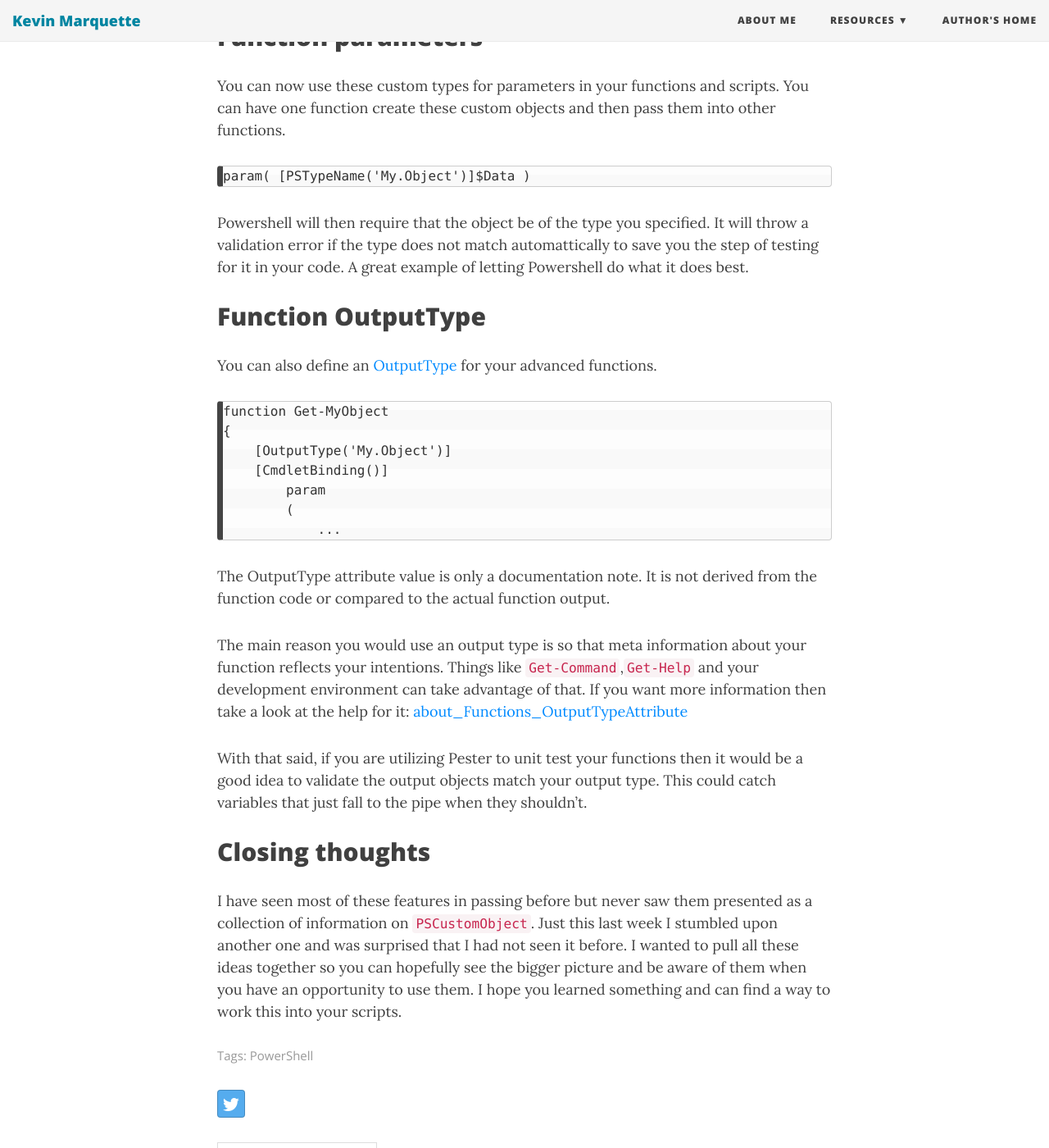
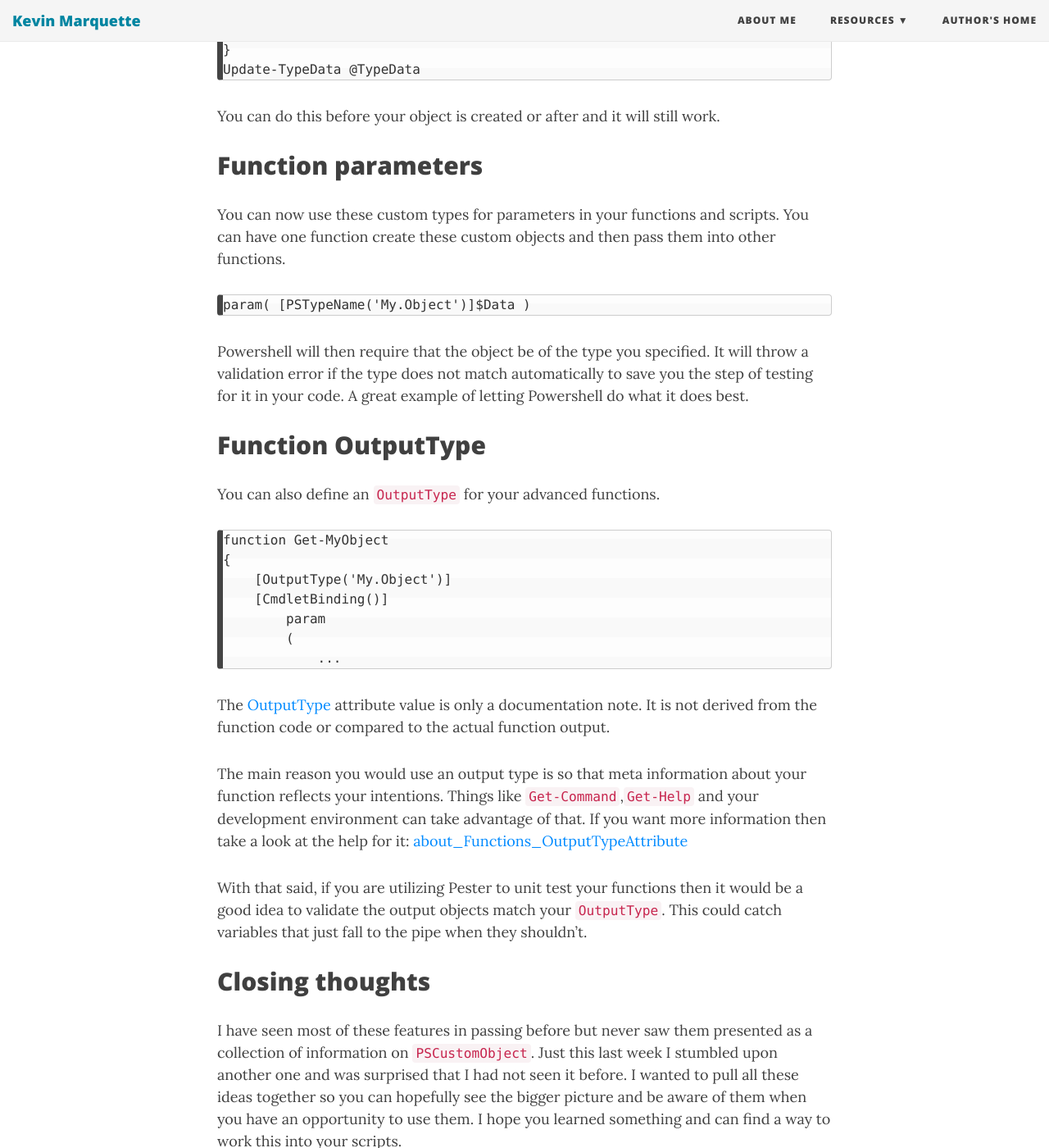
Before and after one commit to KevinMarquette/kevinmarquette.github.io, a Jekyll site: the page built from _posts/2016-10-28-powershell-everything-you-wanted-to-know-about-pscustomobject.md, in a window 1280 px wide and 1400 px high, scrolled down 3211 px. Shown: the whole window at 82% size. Built offline with Jekyll 4.4.1, drawn with Linux system fonts in a browser that asks for light colours; nearby versions of some CDN libraries; some of the changed text lies outside the part shown.

Commit message:
Updated intro and adjusted links

```diff
--- a/_posts/2016-10-28-powershell-everything-you-wanted-to-know-about-pscustomobject.md
+++ b/_posts/2016-10-28-powershell-everything-you-wanted-to-know-about-pscustomobject.md
@@ -94,11 +98,11 @@
 
     param( [PSTypeName('My.Object')]$Data )
 
-Powershell will then require that the object be of the type you specified. It will throw a validation error if the type does not match automattically to save you the step of testing for it in your code. A great example of letting Powershell do what it does best.
+Powershell will then require that the object be of the type you specified. It will throw a validation error if the type does not match automatically to save you the step of testing for it in your code. A great example of letting Powershell do what it does best.
 
 ## Function OutputType
 
-You can also define an [OutputType](https://technet.microsoft.com/en-us/library/hh847785.aspx) for your advanced functions.
+You can also define an `OutputType` for your advanced functions.
 
     function Get-MyObject
     {
@@ -108,11 +112,11 @@
             (
                 ...
 
-The OutputType attribute value is only a documentation note. It is not derived from the function code or compared to the actual function output.
+The [OutputType](https://technet.microsoft.com/en-us/library/hh847785.aspx) attribute value is only a documentation note. It is not derived from the function code or compared to the actual function output.
 
 The main reason you would use an output type is so that meta information about your function reflects your intentions. Things like `Get-Command`,`Get-Help` and your development environment can take advantage of that.  If you want more information then take a look at the help for it: [about_Functions_OutputTypeAttribute](https://technet.microsoft.com/en-us/library/hh847785.aspx)
 
-With that said, if you are utilizing Pester to unit test your functions then it would be a good idea to validate the output objects match your output type. This could catch variables that just fall to the pipe when they shouldn't.
+With that said, if you are utilizing Pester to unit test your functions then it would be a good idea to validate the output objects match your `OutputType`. This could catch variables that just fall to the pipe when they shouldn't.
 
 ## Closing thoughts
 
```
Also changed, not shown: other parts of _posts/2016-10-28-powershell-everything-you-wanted-to-know-about-pscustomobject.md (+6 -2 lines).
